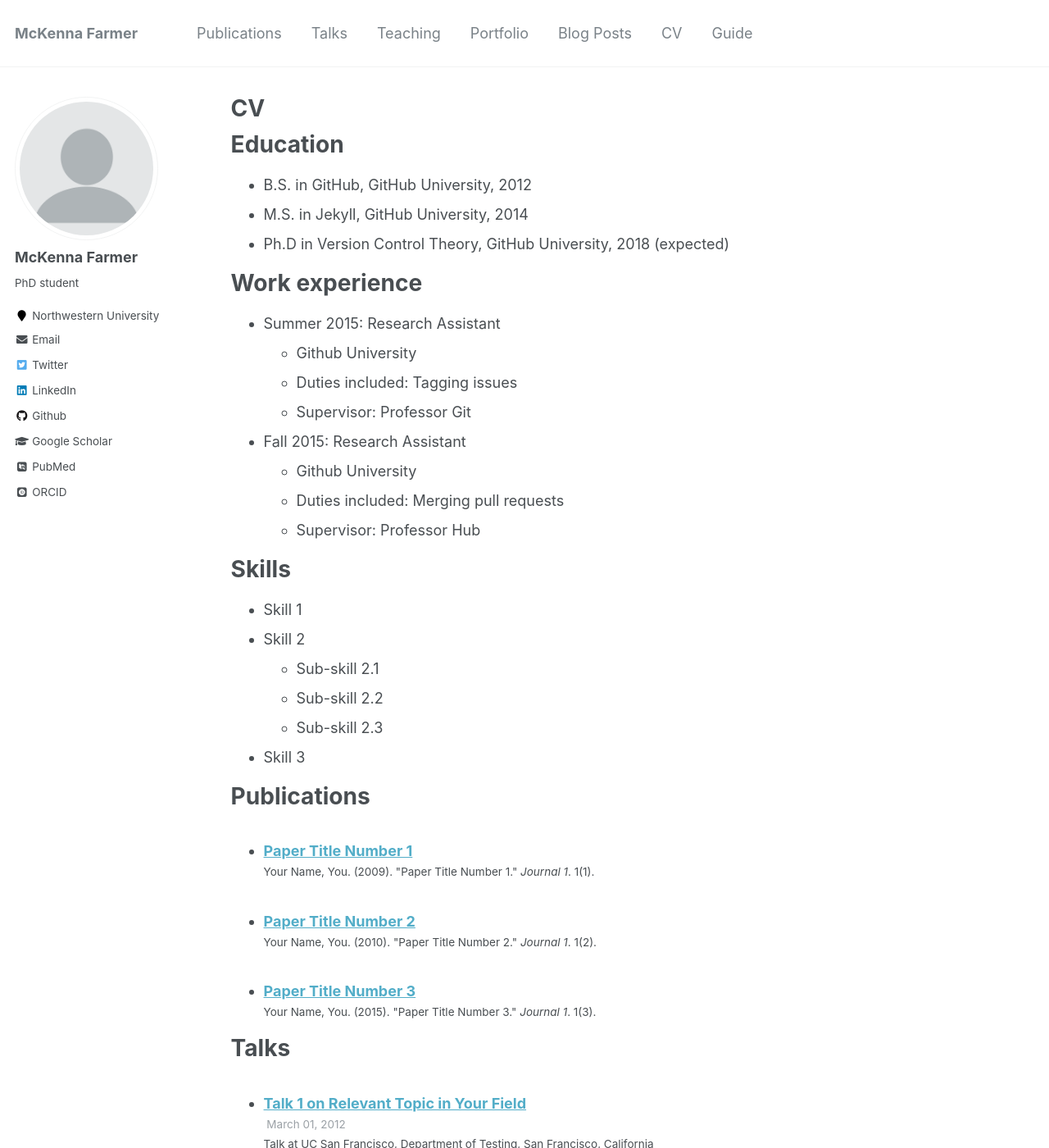
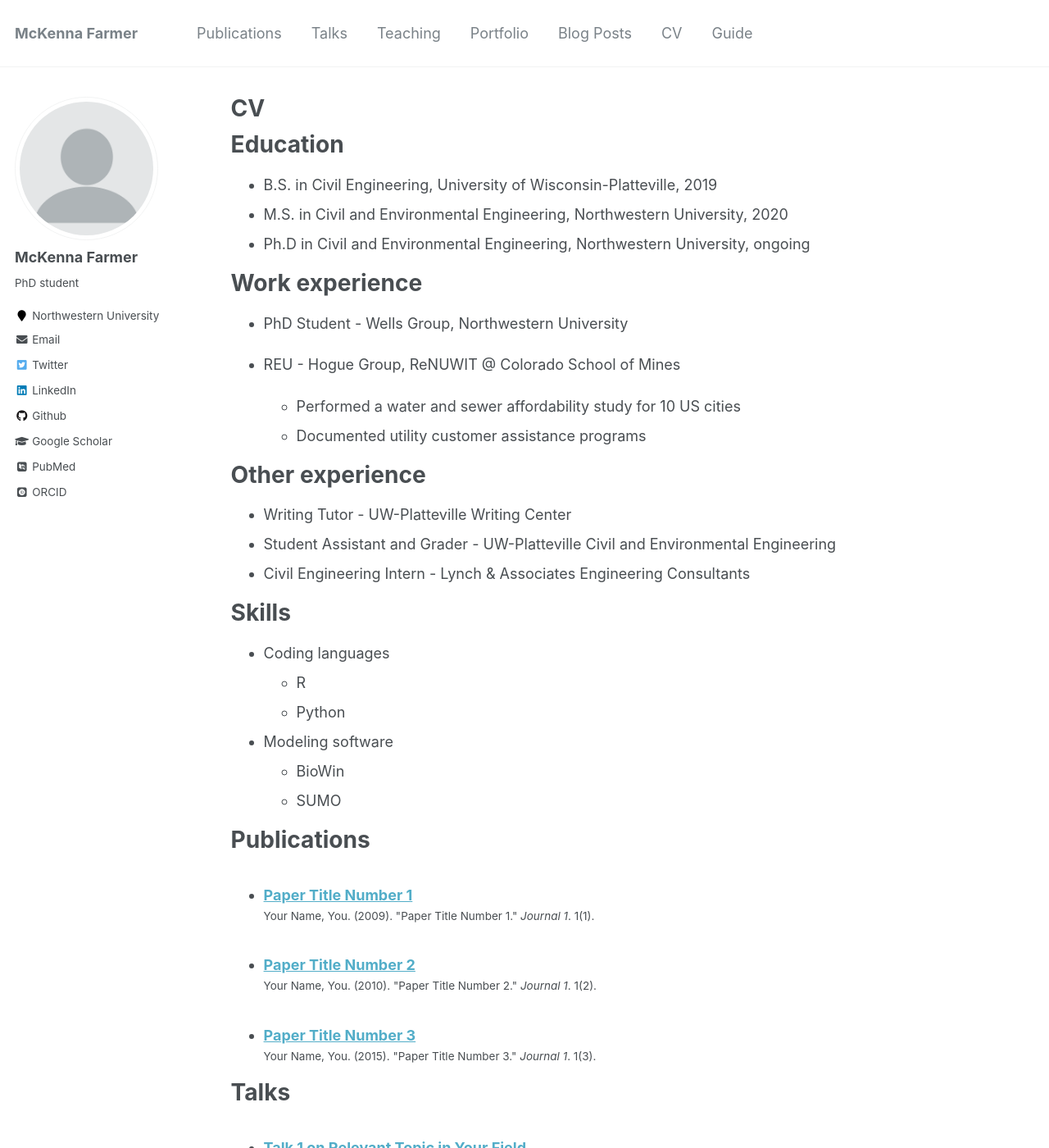
Before and after one commit to mckfarm/mckfarm.github.io, a Jekyll site: the page built from _pages/cv.md, in a window 1280 px wide and 1400 px high. Shown: the whole window at 82% size. Built offline with Jekyll 4.4.1, drawn with Linux system fonts in a browser that asks for light colours; some web fonts are replaced.

Commit message:
config
remove portfolio page, update cv

```diff
--- a/_config.yml
+++ b/_config.yml
@@ -181,9 +181,9 @@ collections:
   publications:
     output: true
     permalink: /:collection/:path/
-  portfolio:
-    output: true
-    permalink: /:collection/:path/
+  # portfolio:
+  #   output: true
+  #   permalink: /:collection/:path/
   talks:
     output: true
     permalink: /:collection/:path/
--- a/_pages/cv.md
+++ b/_pages/cv.md
@@ -11,30 +11,34 @@ redirect_from:
 
 Education
 ======
-* B.S. in GitHub, GitHub University, 2012
-* M.S. in Jekyll, GitHub University, 2014
-* Ph.D in Version Control Theory, GitHub University, 2018 (expected)
+* B.S. in Civil Engineering, University of Wisconsin-Platteville, 2019
+* M.S. in Civil and Environmental Engineering, Northwestern University, 2020
+* Ph.D in Civil and Environmental Engineering, Northwestern University, ongoing
 
 Work experience
 ======
-* Summer 2015: Research Assistant
-  * Github University
-  * Duties included: Tagging issues
-  * Supervisor: Professor Git
+* PhD Student - Wells Group, Northwestern University
 
-* Fall 2015: Research Assistant
-  * Github University
-  * Duties included: Merging pull requests
-  * Supervisor: Professor Hub
+* REU - Hogue Group, ReNUWIT @ Colorado School of Mines
+  * Performed a water and sewer affordability study for 10 US cities
+  * Documented utility customer assistance programs
+
+
+Other experience
+======
+* Writing Tutor - UW-Platteville Writing Center
+* Student Assistant and Grader - UW-Platteville Civil and Environmental Engineering
+* Civil Engineering Intern - Lynch & Associates Engineering Consultants
+
 
 Skills
 ======
-* Skill 1
-* Skill 2
-  * Sub-skill 2.1
-  * Sub-skill 2.2
-  * Sub-skill 2.3
-* Skill 3
+* Coding languages
+  * R
+  * Python
+* Modeling software
+  * BioWin
+  * SUMO
 
 Publications
 ======
```
